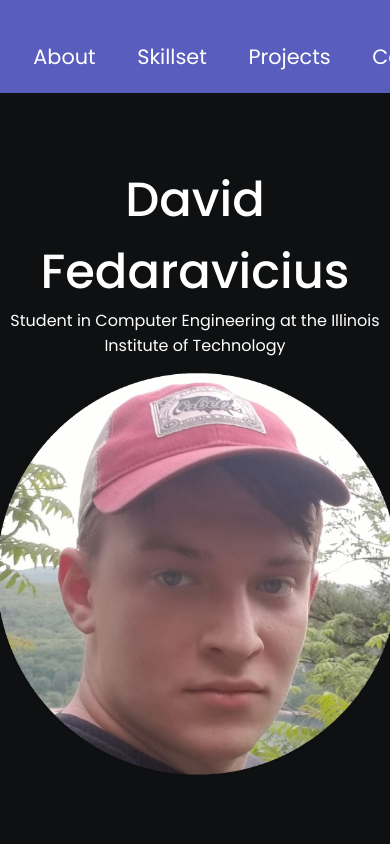
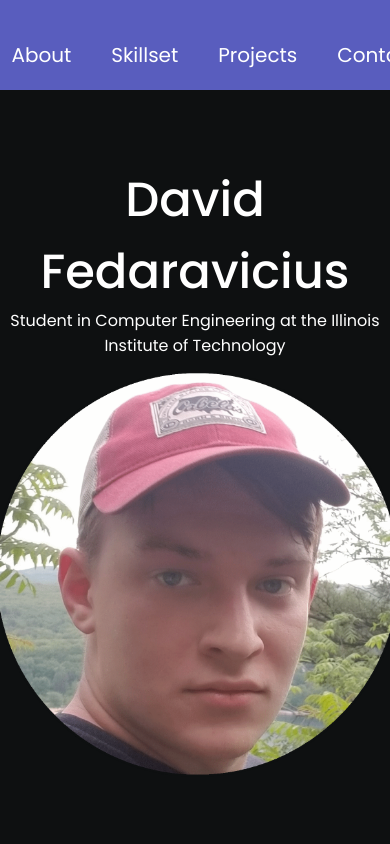
Before and after one commit to dfeda/personal, a plain HTML site: page index.html in a window 390 px wide. Shown: the top 844 px of the page. Drawn offline with Linux system fonts and the light colour scheme.

Commit message:
Add files via upload

```diff
--- a/style/styles.css
+++ b/style/styles.css
@@ -62,15 +62,20 @@ a {
 @media (max-width: 800px) {
     nav {
         justify-content: center;
-        padding: 20px 50px 0 50px;
+        padding: 20px 50px 0 20px;
     }
 
     nav ul {
         margin-right: 0;
     }
 
+    nav a {
+        padding: 20px;
+        font-size: 20px;
+    }
+
     footer a {
-        padding: 0 50px 20px 50px;
+        padding: 0 20px 20px 20px;
     }
 }
 
```
